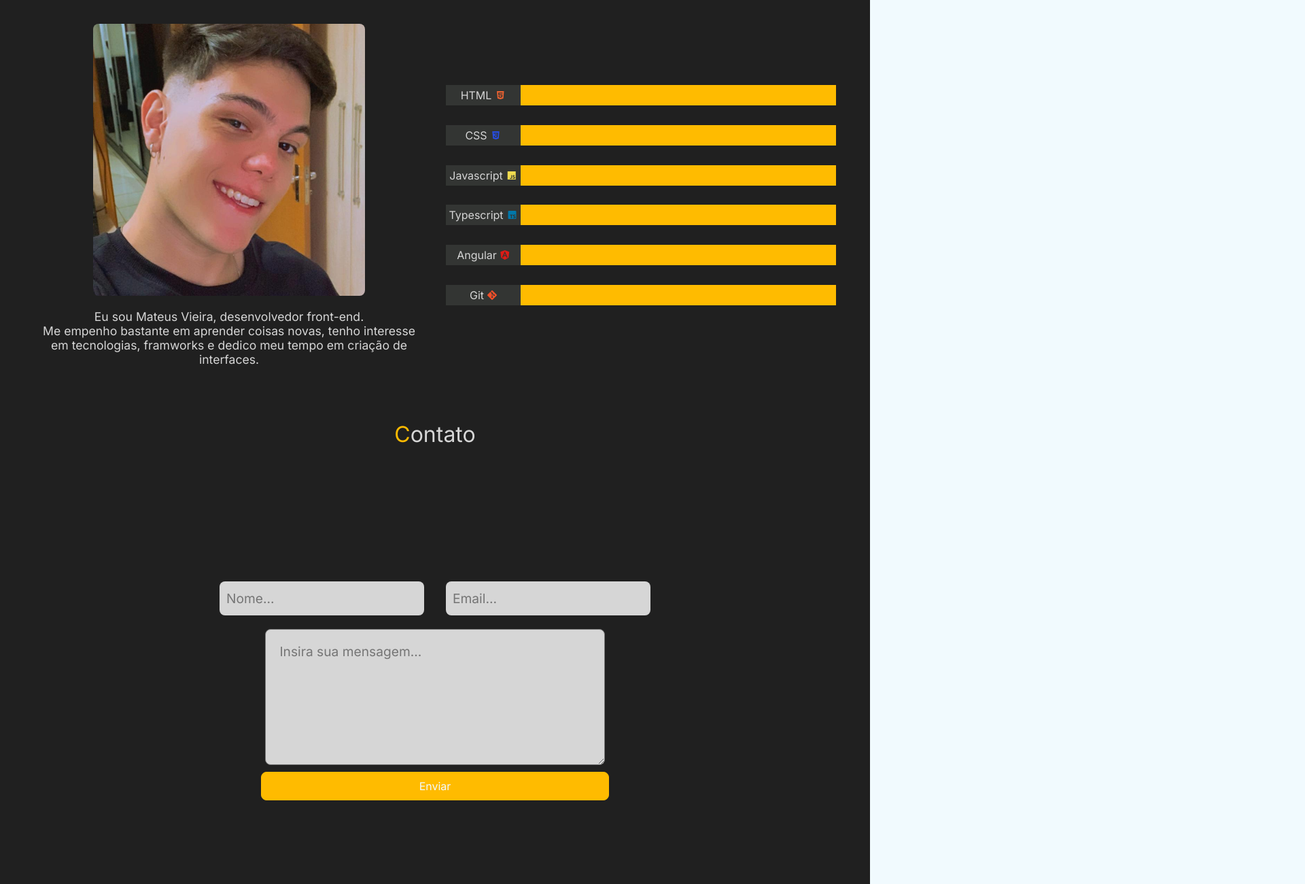
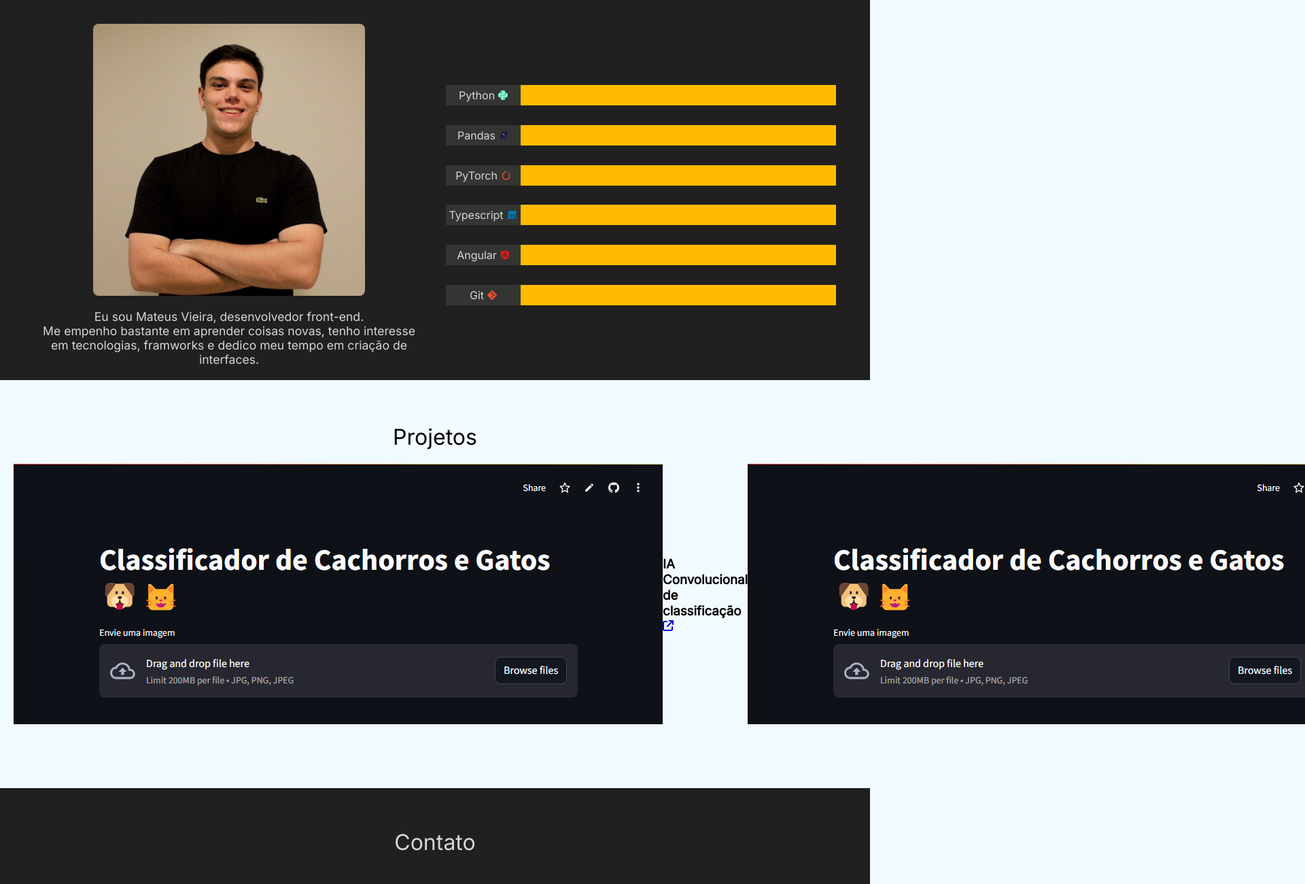
Before and after one commit to MateusBVieiraD/Portolio-Web, a plain HTML site: page index.html in a window 1280 px wide. Shown: the part 1120-2420 px from the top of the page at 68% size, 1920 px wide, since content can reach past the window. Drawn offline with nearby package versions, Linux system fonts and the light colour scheme.

Commit message:
Primeiras alterações

```diff
--- a/css/style.css
+++ b/css/style.css
@@ -189,7 +189,7 @@ h1 {
   display: flex;
   justify-content: center;
   align-items: start;
-  color: var(--orange);
+  color: var(--secondary-gray);
   font-size: 2rem;
 }
 
@@ -322,10 +322,14 @@ h1 {
   align-items: center;
 }
 
+.pytorch{
+  height: 15px;
+  width: 15px;
+}
+
 .skill-bar {
   width: 100%;
 }
-
 
 .bar {
   display: flex;
@@ -334,9 +338,28 @@ h1 {
   background-color: var(--orange);
 }
 
+.section-projeto{
+  background-color: var(--main-white);
+  min-height: 75vh;
+}
+
+
+.titulo-projeto{
+  display: flex;
+  justify-content: center;
+  align-items: start;
+  padding-top:4rem;
+  font-size: 2rem;
+}
+
+.container-projetos{
+  height: 50vh;
+  width: 100%;
+}
+
 .section-contato {
   background-color: var(--main-black);
-  min-height: 100vh;
+  min-height: 50vh;
 }
 
 .container-contato {
@@ -352,9 +375,67 @@ h1 {
   display: flex;
   justify-content: center;
   align-items: start;
-  color: var(--orange);
+  color: var(--secondary-gray);
   font-size: 2rem;
 }
+
+.projetos{
+  height: 100%;
+  display: grid;
+  grid-template-columns: 1fr 1fr;
+  padding: 20px;
+}
+
+.box-projeto{
+  display: flex;
+  justify-content: center;
+  align-items: center;
+}
+
+.box-projeto > a >img{
+  border-radius: 15px;
+  height: 250px;
+  width: 700px;
+}
+
+/* .camada {
+  background: linear-gradient(rgba(0, 0, 0, 0.1), #000);
+  width: 100%;
+  height: 0;
+  position: absolute;
+  left: 0;
+  bottom: 0;
+  overflow: hidden;
+  flex-direction: column;
+  display: flex;
+  justify-content: center;
+  align-items: center;
+  text-align: center;
+  transition: height 0.5s;
+  padding: 0 40px;
+}
+
+
+.camada h3 {
+  font-size: 20px;
+  font-weight: 800;
+  margin-bottom: 15px;
+  color: #fff;
+}
+
+.camada p {
+  color: #000;
+  font-size: 20px;
+  font-weight: 600;
+  line-height: 1.8;
+}
+
+.box-projeto > a > .camada:hover{
+  height: 100%;
+}
+.box-projeto > a > img :hover{
+  transform: scale(1.1);
+} */
 
 
 .form-contato {
--- a/index.html
+++ b/index.html
@@ -41,13 +41,14 @@
             <a href="#sobre">Sobre</a>
           </li>
           <li>
+            <a href="#projetos">Projetos</a>
+          </li>
+          <li>
             <a href="#contato">Contato</a>
           </li>
         </ul>
       </div>
-      <div class="bx bx-menu" style="color: #202020" id="toggle">
-
-      </div>
+      <div class="bx bx-menu" style="color: #202020" id="toggle"></div>
     </header>
 
     <!-- Inicio -->
@@ -56,7 +57,7 @@
       <div class="container-inicio">
         <div class="inicio">
           <div class="foto-introducao">
-            <img src="img/Minha-foto.png" alt="Minha foto" />
+            <img src="img/IMG-20250127-WA0011.jpg" alt="Minha foto" />
           </div>
           <div class="introducao">
             <div class="apresentacao">
@@ -64,8 +65,12 @@
               <h1 class="texto">Mateus Vieira</h1>
               <p class="sub-texto">Web Developer</p>
               <div class="botoes">
-                <a href="#sobre"><button class="btn-skills">Habilidades</button></a>
-                <a href="#contato"><button class="btn-contato">Contate-me</button></a>
+                <a href="#sobre"
+                  ><button class="btn-skills">Habilidades</button></a
+                >
+                <a href="#contato"
+                  ><button class="btn-contato">Contate-me</button></a
+                >
               </div>
               <div class="social">
                 <a
@@ -86,7 +91,7 @@
     <!-- Sobre -->
 
     <section id="sobre" class="section-sobre">
-          <div class="titulo">S<span class="texto-sobre">obre</span></div>
+      <div class="titulo">Sobre</div>
       <div class="container-sobre">
         <div class="sobre">
           <div class="soft-skills">
@@ -130,7 +135,7 @@
           <div class="skills-sobre">
             <div class="descricao-sobre">
               <div class="foto-sobre">
-                    <img src="img/foto-sobre.jpg" alt="Minha-foto" />
+                <img src="img/IMG-20250127-WA0003.jpg" alt="Minha-foto" />
               </div>
               <div class="texto-descricao-sobre">
                 <span>Eu sou Mateus Vieira, desenvolvedor front-end.</span>
@@ -145,9 +150,12 @@
               <div class="skill-bar">
                 <div class="bar">
                   <div class="skill-info">
-                        <div class="skill-nome">HTML</div>
+                    <div class="skill-nome">Python</div>
                     <div class="skill-icon">
-                          <i class="bx bxl-html5" style="color: #ec6231"></i>
+                      <i
+                        class="fa-brands fa-python"
+                        style="color: aquamarine"
+                      ></i>
                     </div>
                   </div>
                 </div>
@@ -155,9 +163,9 @@
               <div class="skill-bar">
                 <div class="bar">
                   <div class="skill-info">
-                        <div class="skill-nome">CSS</div>
+                    <div class="skill-nome">Pandas</div>
                     <div class="skill-icon">
-                          <i class="bx bxl-css3" style="color: #264de4"></i>
+                      <img src="img/Pandas.png" alt="" class="pytorch" />
                     </div>
                   </div>
                 </div>
@@ -165,9 +173,9 @@
               <div class="skill-bar">
                 <div class="bar">
                   <div class="skill-info">
-                        <div class="skill-nome">Javascript</div>
+                    <div class="skill-nome">PyTorch</div>
                     <div class="skill-icon">
-                          <i class="bx bxl-javascript" style="color: #f0db4f"></i>
+                      <img src="img/PyTorch.png" alt="" class="pytorch" />
                     </div>
                   </div>
                 </div>
@@ -215,15 +223,43 @@
       </div>
     </section>
 
+    <!-- Projetos -->
+
+    <section id="projetos" class="section-projeto">
+      <div class="titulo-projeto">Projetos</div>
+      <div class="container-projetos">
+        <div class="projetos">
+          <div class="box-projeto">
+            <img src="img/Captura de tela 2025-03-12 121707.png" alt="" />
+            <div class="camada">
+              <h3>IA Convolucional de classificação</h3>
+              <a href="https://projeto-classificacao-ml.streamlit.app/"><i class="fa-solid fa-arrow-up-right-from-square"></i></a>
+            </div>
+          </div>
+          <div class="box-projeto">
+            <img src="img/Captura de tela 2025-03-12 121707.png" alt="" />
+            <div class="camada">
+              <h3></h3>
+            </div>
+          </div>
+        </div>
+      </div>
+    </section>
+
     <!-- Contato -->
 
     <section id="contato" class="section-contato">
-      <div class="titulo-contato">C<span class="texto-sobre">ontato</span></div>
+      <div class="titulo-contato">Contato</div>
       <div class="container-contato">
-        <form action="https://formspree.io/f/xleqvklq" class="form-contato" id="form-contato" method="post">
+        <form
+          action="https://formspree.io/f/xleqvklq"
+          class="form-contato"
+          id="form-contato"
+          method="post"
+        >
           <div class="info-contato">
-            <input type="text" placeholder="Nome..." id="name" required/>
-            <input type="text" placeholder="Email..." id="email" required/>
+            <input type="text" placeholder="Nome..." id="name" required />
+            <input type="text" placeholder="Email..." id="email" required />
           </div>
           <div class="input-mensagem">
             <textarea
@@ -231,7 +267,9 @@
               placeholder="Insira sua mensagem..."
             ></textarea>
           </div>
-          <button class="btn-enviar" type="submit" id="btn-submit">Enviar</button>
+          <button class="btn-enviar" type="submit" id="btn-submit">
+            Enviar
+          </button>
         </form>
       </div>
       <div class="status"></div>
```
Also changed, not shown: img/Captura de tela 2025-03-12 121707.png (added), img/IMG-20250127-WA0003.jpg (added), img/IMG-20250127-WA0011.jpg (added), img/Minha-foto.png (deleted), img/Pandas.png (added), img/PyTorch.png (added), img/foto-sobre.jpg (deleted). Lines whose indentation alone changed are shown as unchanged.
